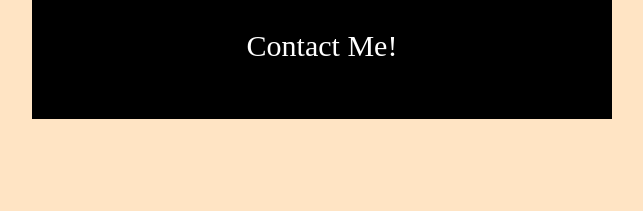
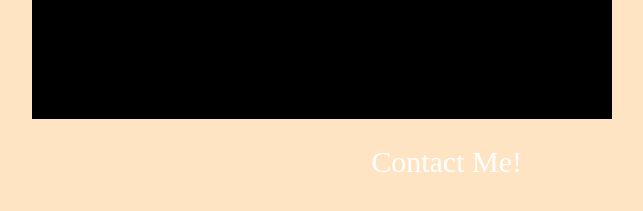
Before and after one commit to FadiE1998/FadiElsadiPortfolio.github.io, a plain HTML site: page index.html in a window 1280 px wide. Shown: the part 561-772 px from the top of the page, without its empty margins (318-961 px from the left). Drawn offline with Linux system fonts and the light colour scheme.

Commit message:
Update style.css

```diff
--- a/css/style.css
+++ b/css/style.css
@@ -57,9 +57,10 @@ p {
     text-align: center;
     color: white;
     border-radius: 30%;
-    position: relative;
-    bottom: 90px;
+    position: fixed;
+    bottom: 60px;
     font-size: 30px;
+    right: 440px;
 }
 a{
     color: white;
```
